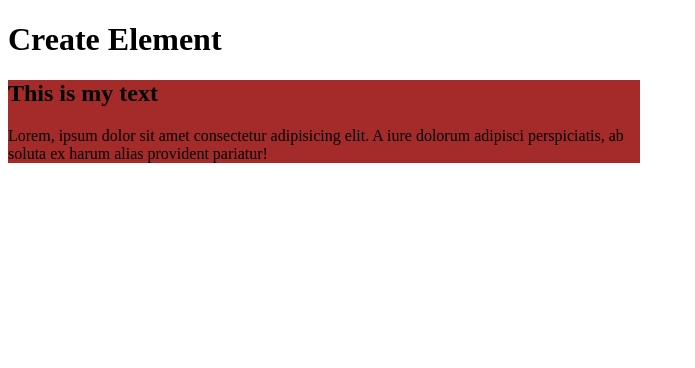
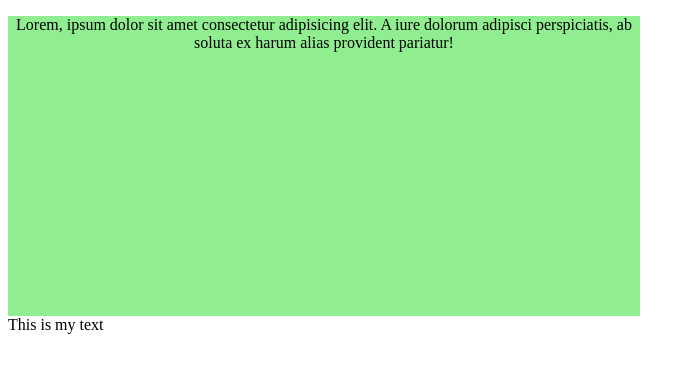
Before and after one commit to Gulzarokz/Dom-with-baba, a plain HTML site: page create_element.html in a window 1280 px wide. Shown: the whole page, without its empty margins (0-695 px from the left). Drawn offline with Linux system fonts and the light colour scheme.

Commit message:
Done insertAdjcentElement Text and HTML

```diff
--- a/create_element.html
+++ b/create_element.html
@@ -5,15 +5,20 @@
     <meta name="viewport" content="width=device-width, initial-scale=1.0">
     <title>Home</title>
     <style>
+        /* body{
+            margin: 0, auto;
+            margin-left: 400px;
+        } */
         #text{
+            text-align: center;
             width: 50%;
-            height: 50%;
-            background-color: brown;
+            height: 300px;
+            background-color: lightgreen;
         }
     </style>
 </head>
 <body>
-    <h1>Create Element </h1>
+
 
     <div id="text">
         <p>Lorem, ipsum dolor sit amet consectetur adipisicing elit. A
--- a/style.js
+++ b/style.js
@@ -273,19 +273,51 @@
 
 // Used append method
 
-var newElement = document.createElement("h2");
-var newText = document.createTextNode("This is my text")
-// // console.log(newElement);
+// var newElement = document.createElement("h2");
+// var newText = document.createTextNode("This is my text");
+// console.log(newElement);
+// console.log(newText);
 
 
-newElement.appendChild(newText);
-document.getElementById("text").appendChild(newElement);
-console.log(newElement);
+
+//   newElement.appendChild(newText);
+//   document.getElementById("text").appendChild(newElement);
+// console.log(newElement);
+// console.log(newText);
+
+
+// var target = document.getElementById("text");
+// target.insertBefore(newElement, target.childNodes[0]);
+
+
+// // newComment = document.createComment("This is just comment");
+// document.getElementById("text").appendChild(newComment);
+// console.log(newComment);
+
+
+
+// var newElement = document.createElement("h2");
+// var newText = document.createTextNode("This is my gul");
+// console.log(newElement);
+// console.log(newText);
+
+
+
+// newElement.appendChild(newText);
+
+// var target = document.getElementById("text");
+// // target.insertAdjacentElement("afterbegin", newElement);
+// // target.insertAdjacentElement("beforebegin", newElement);
+
 
 var target = document.getElementById("text");
-target.insertBefore(newElement, target.childNodes[0]);
+
+newElement = "<h2>This is my heading</h2>";
+//  target.insertAdjacentHTML('afterbegin', newElement);
+//  target.insertAdjacentHTML('afterend', newElement);
+//  target.insertAdjacentHTML('beforeend', newElement);
 
 
-// newComment = document.createComment("This is just comment");
-// document.getElementById("text").appendChild(newComment);
-// console.log(newComment);
+var target = document.getElementById("text");
+ newText = "This is my text";
+  target.insertAdjacentHTML("afterend", newText);
```
